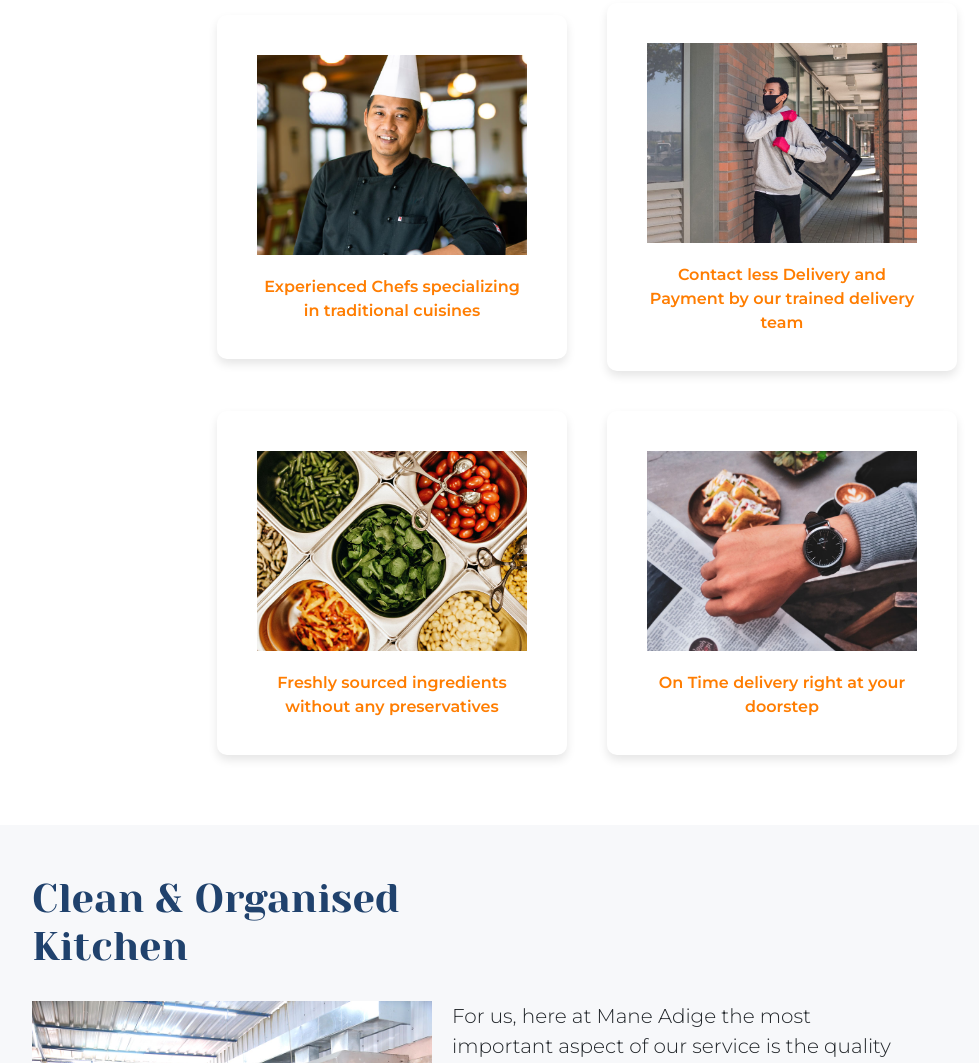
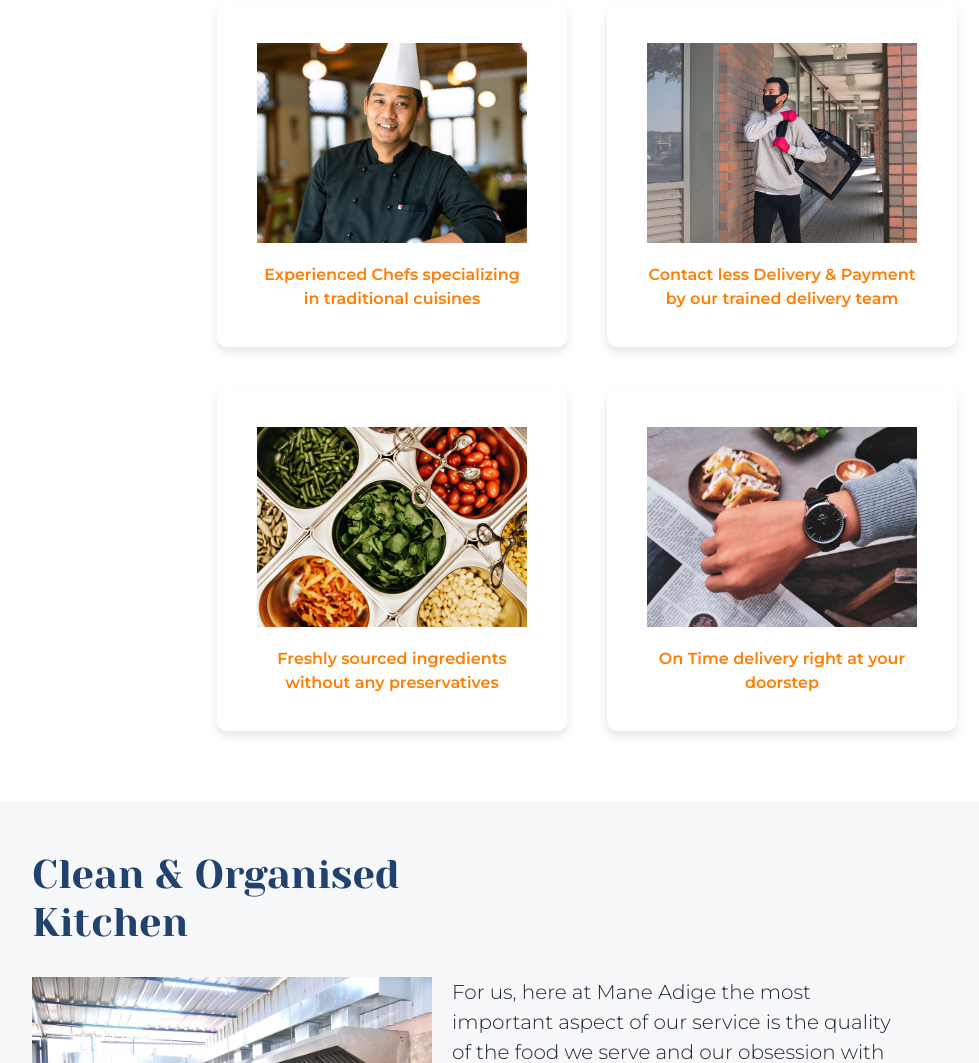
Before and after one commit to shankar8/maneadige, a plain HTML site: page index.html in a window 1280 px wide. Shown: the part 1159-2222 px from the top of the page, without its empty margins (53-1032 px from the left). Drawn offline with nearby package versions, Linux system fonts and the light colour scheme.

Commit message:
changes to text

```diff
--- a/index.html
+++ b/index.html
@@ -90,7 +90,7 @@
                                     </div>
                                     <!-- <h4>Feature Title</h4> -->
                                     <p>
-                                        Contact less Delivery and Payment by our trained delivery team
+                                        Contact less Delivery & Payment by our trained delivery team
                                     </p>
                                 </div>
                                 <div class="feature-box">
```
